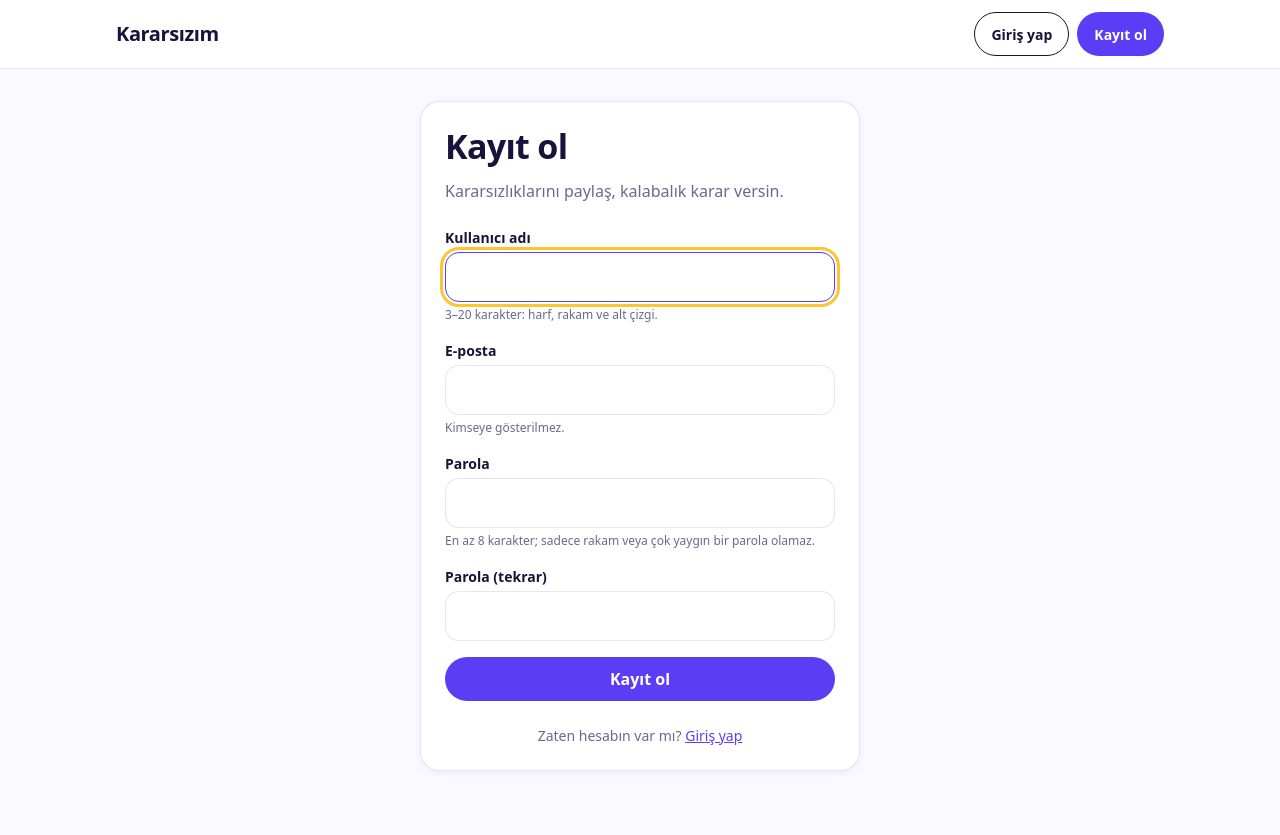
After one commit to mervcelik/Kararsizim, a Django app: page /kayit/ in a window 1280 px wide. The commit adds this page. Run offline with Django 5.2, Linux system fonts and the light colour scheme; parts of the project's set-up code (start-up, migrations or seed data) failed here and were passed over.

Commit message:
feat: faz 2 — kimlik doğrulama
- RegisterForm: e-posta benzersizliği, büyük/küçük harf duyarsız kullanıcı adı, Türkçe hatalar
- LoginForm: kullanıcı adı büyük/küçük harf duyarsız giriş, ?next= desteği
- Kayıt sonrası otomatik giriş + "Hoş geldin, @kullanici" toast'ı
- Çıkış sadece POST; giriş sayfasında anket oluşturma bilgi kutusu
- Header, form alanı ve toast partial'ları; components.css ve toast.js
- Hesap testleri (17 test) ve e-posta gizliliği testi

Co-Authored-By: Claude Opus 5.5 <noreply@anthropic.com>

```diff
--- /dev/null
+++ b/accounts/forms.py
@@ -0,0 +1,59 @@
+from django import forms
+from django.contrib.auth import get_user_model
+from django.contrib.auth.forms import AuthenticationForm, UserCreationForm
+
+User = get_user_model()
+
+
+class RegisterForm(UserCreationForm):
+    email = forms.EmailField(
+        label="E-posta",
+        max_length=254,
+        widget=forms.EmailInput(attrs={"autocomplete": "email"}),
+        help_text="Kimseye gösterilmez.",
+    )
+
+    class Meta(UserCreationForm.Meta):
+        model = User
+        fields = ("username", "email")
+        labels = {"username": "Kullanıcı adı"}
+        help_texts = {"username": "3–20 karakter: harf, rakam ve alt çizgi."}
+
+    def __init__(self, *args, **kwargs):
+        super().__init__(*args, **kwargs)
+        self.fields["username"].widget.attrs.update({"autocomplete": "username", "autocapitalize": "none"})
+        self.fields["password1"].label = "Parola"
+        self.fields["password1"].help_text = "En az 8 karakter; sadece rakam veya çok yaygın bir parola olamaz."
+        self.fields["password2"].label = "Parola (tekrar)"
+        self.fields["password2"].help_text = ""
+
+    def clean_username(self):
+        username = self.cleaned_data["username"]
+        if User.objects.filter(username__iexact=username).exists():
+            raise forms.ValidationError("Bu kullanıcı adı alınmış.", code="duplicate_username")
+        return username
+
+    def clean_email(self):
+        email = self.cleaned_data["email"].strip().lower()
+        if User.objects.filter(email__iexact=email).exists():
+            raise forms.ValidationError("Bu e-posta ile zaten bir hesap var.", code="duplicate_email")
+        return email
+
+
+class LoginForm(AuthenticationForm):
+    error_messages = {
+        "invalid_login": "Kullanıcı adı veya parola hatalı.",
+        "inactive": "Bu hesap devre dışı.",
+    }
+
+    def __init__(self, *args, **kwargs):
+        super().__init__(*args, **kwargs)
+        self.fields["username"].label = "Kullanıcı adı"
+        self.fields["username"].widget.attrs.update({"autocapitalize": "none"})
+        self.fields["password"].label = "Parola"
+
+    def clean_username(self):
+        # Usernames are unique case-insensitively, so map "Ayse_K" to the stored "ayse_k".
+        username = self.cleaned_data.get("username", "")
+        stored = User.objects.filter(username__iexact=username).values_list("username", flat=True).first()
+        return stored or username
--- /dev/null
+++ b/accounts/urls.py
@@ -0,0 +1,12 @@
+from django.contrib.auth.views import LogoutView
+from django.urls import path
+
+from . import views
+
+app_name = "accounts"
+
+urlpatterns = [
+    path("kayit/", views.register, name="register"),
+    path("giris/", views.UserLoginView.as_view(), name="login"),
+    path("cikis/", LogoutView.as_view(), name="logout"),
+]
--- a/accounts/views.py
+++ b/accounts/views.py
@@ -1,3 +1,35 @@
-from django.shortcuts import render
+from django.contrib import messages
+from django.contrib.auth import login
+from django.contrib.auth.views import LoginView
+from django.shortcuts import redirect, render
+from django.views.decorators.http import require_http_methods
 
-# Create your views here.
+from .forms import LoginForm, RegisterForm
+
+CREATE_POLL_PATH = "/anket/olustur/"
+
+
+@require_http_methods(["GET", "POST"])
+def register(request):
+    if request.user.is_authenticated:
+        return redirect("polls:index")
+
+    form = RegisterForm(request.POST or None)
+    if request.method == "POST" and form.is_valid():
+        user = form.save()
+        login(request, user, backend="django.contrib.auth.backends.ModelBackend")
+        messages.success(request, f"Hoş geldin, @{user.username}")
+        return redirect("polls:index")
+
+    return render(request, "accounts/register.html", {"form": form})
+
+
+class UserLoginView(LoginView):
+    template_name = "accounts/login.html"
+    authentication_form = LoginForm
+    redirect_authenticated_user = True
+
+    def get_context_data(self, **kwargs):
+        context = super().get_context_data(**kwargs)
+        context["needs_login_to_create"] = self.get_redirect_url().startswith(CREATE_POLL_PATH)
+        return context
--- a/config/settings.py
+++ b/config/settings.py
@@ -75,6 +75,10 @@ WSGI_APPLICATION = "config.wsgi.application"
 
 AUTH_USER_MODEL = "accounts.User"
 
+LOGIN_URL = "/giris/"
+LOGIN_REDIRECT_URL = "/"
+LOGOUT_REDIRECT_URL = "/"
+
 # Empty DATABASE_URL falls back to local SQLite (Phase 0). Supabase pooler settings
 # below are harmless on SQLite and required on the transaction pooler (port 6543).
 RUNNING_TESTS = sys.argv[1:2] == ["test"]
--- a/config/urls.py
+++ b/config/urls.py
@@ -3,5 +3,6 @@ from django.urls import include, path
 
 urlpatterns = [
     path("admin/", admin.site.urls),
+    path("", include("accounts.urls")),
     path("", include("polls.urls")),
 ]
--- a/static/css/base.css
+++ b/static/css/base.css
@@ -9,11 +9,35 @@ body {
   background: var(--paper);
   color: var(--ink);
   font-family: system-ui, -apple-system, "Segoe UI", sans-serif;
+  font-size: 16px;
   line-height: 1.5;
+}
+
+a {
+  color: var(--violet);
+}
+
+h1, h2, h3 {
+  line-height: 1.2;
+  margin: 0 0 var(--sp-3);
+}
+
+:focus-visible {
+  outline: 3px solid var(--sun);
+  outline-offset: 2px;
 }
 
 .page {
   max-width: 1080px;
   margin: 0 auto;
-  padding: var(--sp-6) var(--sp-4);
+  padding: var(--sp-6) var(--sp-4) var(--sp-8);
 }
+
+@media (prefers-reduced-motion: reduce) {
+  *,
+  *::before,
+  *::after {
+    transition: none !important;
+    animation: none !important;
+  }
+}
--- /dev/null
+++ b/static/css/components.css
@@ -0,0 +1,225 @@
+/* ---------- header ---------- */
+.site-header {
+  background: var(--surface);
+  border-bottom: 1px solid var(--line);
+}
+
+.site-header__inner {
+  max-width: 1080px;
+  margin: 0 auto;
+  padding: var(--sp-3) var(--sp-4);
+  display: flex;
+  align-items: center;
+  justify-content: space-between;
+  gap: var(--sp-3);
+  flex-wrap: wrap;
+}
+
+.site-header__logo {
+  font-size: 20px;
+  font-weight: 800;
+  color: var(--ink);
+  text-decoration: none;
+  letter-spacing: -0.02em;
+}
+
+.site-header__nav {
+  display: flex;
+  align-items: center;
+  gap: var(--sp-2);
+  flex-wrap: wrap;
+}
+
+.site-header__user {
+  font-weight: 600;
+  color: var(--muted);
+  margin-right: var(--sp-1);
+}
+
+.site-header__logout {
+  margin: 0;
+}
+
+/* ---------- buttons ---------- */
+.btn {
+  display: inline-flex;
+  align-items: center;
+  justify-content: center;
+  min-height: 44px;
+  padding: var(--sp-2) var(--sp-5);
+  border-radius: var(--radius-pill);
+  border: 1.5px solid transparent;
+  font: inherit;
+  font-weight: 600;
+  text-decoration: none;
+  cursor: pointer;
+  transition: transform 150ms ease, box-shadow 150ms ease, background-color 150ms ease;
+}
+
+.btn--primary {
+  background: var(--violet);
+  color: var(--surface);
+}
+
+.btn--primary:hover {
+  box-shadow: var(--shadow-md);
+  transform: translateY(-1px);
+}
+
+.btn--ghost {
+  background: transparent;
+  color: var(--ink);
+  border-color: var(--ink);
+}
+
+.btn--ghost:hover {
+  background: var(--line);
+}
+
+.btn--sm {
+  padding: var(--sp-1) var(--sp-4);
+  font-size: 14px;
+}
+
+.btn--block {
+  width: 100%;
+}
+
+/* ---------- card ---------- */
+.card {
+  background: var(--surface);
+  border: 1px solid var(--line);
+  border-radius: var(--radius-card);
+  box-shadow: var(--shadow-sm);
+  padding: var(--sp-5);
+}
+
+/* ---------- auth ---------- */
+.auth-card {
+  max-width: 440px;
+  margin: 0 auto;
+}
+
+.auth-card__title {
+  font-size: 34px;
+  font-weight: 800;
+  letter-spacing: -0.02em;
+}
+
+.auth-card__lead {
+  color: var(--muted);
+  margin: 0 0 var(--sp-5);
+}
+
+.auth-card__switch {
+  margin: var(--sp-5) 0 0;
+  text-align: center;
+  color: var(--muted);
+  font-size: 14px;
+}
+
+/* ---------- forms ---------- */
+.form {
+  display: grid;
+  gap: var(--sp-4);
+}
+
+.field {
+  display: grid;
+  gap: var(--sp-1);
+}
+
+.field__label {
+  font-weight: 600;
+  font-size: 14px;
+}
+
+.field input {
+  width: 100%;
+  min-height: 48px;
+  padding: var(--sp-3) var(--sp-4);
+  border: 1.5px solid var(--line);
+  border-radius: var(--radius-input);
+  background: var(--surface);
+  color: var(--ink);
+  font: inherit;
+}
+
+.field input:focus-visible {
+  border-color: var(--violet);
+}
+
+.field--invalid input {
+  border-color: var(--danger);
+}
+
+.field__help {
+  margin: 0;
+  font-size: 12px;
+  color: var(--muted);
+}
+
+.field__help ul {
+  margin: 0;
+  padding-left: var(--sp-4);
+}
+
+/* --danger on white is below 4.5:1 for small text, so it marks the error instead of colouring it. */
+.field__error {
+  margin: 0;
+  padding-left: var(--sp-2);
+  border-left: 3px solid var(--danger);
+  font-size: 14px;
+  font-weight: 600;
+  color: var(--ink);
+}
+
+/* ---------- notices ---------- */
+.notice {
+  margin: 0 0 var(--sp-4);
+  padding: var(--sp-3) var(--sp-4);
+  border-radius: var(--radius-input);
+  font-size: 14px;
+  font-weight: 500;
+}
+
+.notice--info {
+  background: var(--paper);
+  border: 1.5px solid var(--violet);
+  color: var(--ink);
+}
+
+.notice--error {
+  background: var(--paper);
+  border: 1.5px solid var(--danger);
+  color: var(--ink);
+}
+
+/* ---------- toast ---------- */
+.toast-region {
+  position: fixed;
+  right: var(--sp-4);
+  bottom: var(--sp-4);
+  left: var(--sp-4);
+  display: grid;
+  justify-items: end;
+  gap: var(--sp-2);
+  pointer-events: none;
+  z-index: 10;
+}
+
+.toast {
+  max-width: 360px;
+  padding: var(--sp-3) var(--sp-5);
+  border-radius: var(--radius-input);
+  background: var(--ink);
+  color: var(--surface);
+  font-weight: 500;
+  box-shadow: var(--shadow-md);
+  pointer-events: auto;
+  transition: opacity 200ms ease;
+}
+
+.toast--hiding {
+  opacity: 0;
+}
--- /dev/null
+++ b/static/js/toast.js
@@ -0,0 +1,27 @@
+(function () {
+  "use strict";
+
+  var DURATION_MS = 3000;
+
+  function dismiss(toast) {
+    toast.classList.add("toast--hiding");
+    window.setTimeout(function () { toast.remove(); }, 200);
+  }
+
+  function schedule(toast) {
+    window.setTimeout(function () { dismiss(toast); }, DURATION_MS);
+  }
+
+  window.showToast = function (text) {
+    var region = document.querySelector("[data-toast-region]");
+    if (!region) return;
+    var toast = document.createElement("div");
+    toast.className = "toast";
+    toast.setAttribute("role", "status");
+    toast.textContent = text;
+    region.appendChild(toast);
+    schedule(toast);
+  };
+
+  document.querySelectorAll("[data-toast]").forEach(schedule);
+})();
--- /dev/null
+++ b/templates/accounts/register.html
@@ -0,0 +1,21 @@
+{% extends "base.html" %}
+
+{% block title %}Kayıt ol · Kararsızım{% endblock %}
+
+{% block content %}
+  <section class="auth-card card">
+    <h1 class="auth-card__title">Kayıt ol</h1>
+    <p class="auth-card__lead">Kararsızlıklarını paylaş, kalabalık karar versin.</p>
+
+    <form method="post" novalidate class="form">
+      {% csrf_token %}
+      {% for error in form.non_field_errors %}<p class="notice notice--error">{{ error }}</p>{% endfor %}
+      {% for field in form %}
+        {% include "partials/form_field.html" %}
+      {% endfor %}
+      <button type="submit" class="btn btn--primary btn--block">Kayıt ol</button>
+    </form>
+
+    <p class="auth-card__switch">Zaten hesabın var mı? <a href="{% url 'accounts:login' %}">Giriş yap</a></p>
+  </section>
+{% endblock %}
--- a/templates/base.html
+++ b/templates/base.html
@@ -7,12 +7,16 @@
   <meta name="description" content="{% block meta_description %}Sen sor, kalabalık karar versin.{% endblock %}">
   <link rel="stylesheet" href="{% static 'css/tokens.css' %}">
   <link rel="stylesheet" href="{% static 'css/base.css' %}">
+  <link rel="stylesheet" href="{% static 'css/components.css' %}">
   {% block extra_head %}{% endblock %}
 </head>
 <body>
-  <main class="page">
+  {% include "partials/header.html" %}
+  <main class="page" id="main">
     {% block content %}{% endblock %}
   </main>
+  {% include "partials/toast.html" %}
+  <script src="{% static 'js/toast.js' %}" defer></script>
   {% block scripts %}{% endblock %}
 </body>
 </html>
--- /dev/null
+++ b/templates/partials/form_field.html
@@ -0,0 +1,8 @@
+<div class="field{% if field.errors %} field--invalid{% endif %}">
+  <label class="field__label" for="{{ field.id_for_label }}">{{ field.label }}</label>
+  {{ field }}
+  {% if field.help_text %}<div class="field__help" id="{{ field.auto_id }}_helptext">{{ field.help_text }}</div>{% endif %}
+  {% for error in field.errors %}
+    <p class="field__error" id="{{ field.auto_id }}_error">{{ error }}</p>
+  {% endfor %}
+</div>
--- /dev/null
+++ b/templates/partials/header.html
@@ -0,0 +1,18 @@
+<header class="site-header">
+  <div class="site-header__inner">
+    <a class="site-header__logo" href="{% url 'polls:index' %}">Kararsızım</a>
+    <nav class="site-header__nav" aria-label="Hesap">
+      {% if user.is_authenticated %}
+        <span class="site-header__user">@{{ user.username }}</span>
+        <a class="btn btn--primary btn--sm" href="/anket/olustur/">Anket oluştur</a>
+        <form method="post" action="{% url 'accounts:logout' %}" class="site-header__logout">
+          {% csrf_token %}
+          <button type="submit" class="btn btn--ghost btn--sm">Çıkış yap</button>
+        </form>
+      {% else %}
+        <a class="btn btn--ghost btn--sm" href="{% url 'accounts:login' %}">Giriş yap</a>
+        <a class="btn btn--primary btn--sm" href="{% url 'accounts:register' %}">Kayıt ol</a>
+      {% endif %}
+    </nav>
+  </div>
+</header>
--- /dev/null
+++ b/templates/partials/toast.html
@@ -0,0 +1,5 @@
+<div class="toast-region" aria-live="polite" aria-atomic="true" data-toast-region>
+  {% for message in messages %}
+    <div class="toast" role="status" data-toast>{{ message }}</div>
+  {% endfor %}
+</div>
```
Also changed, not shown: accounts/tests.py (+97 -4 lines), templates/accounts/login.html (added, +25 -0 lines).
